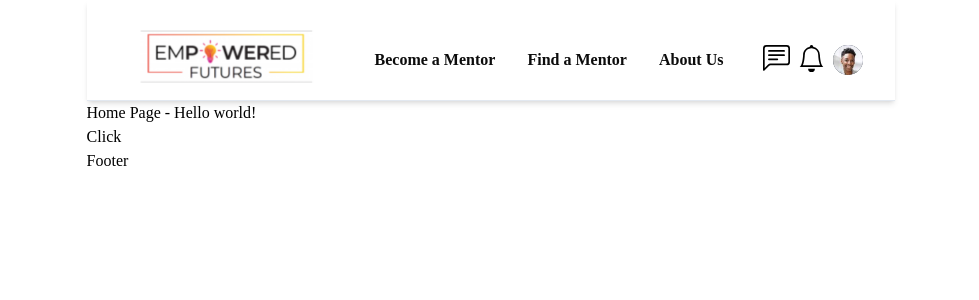
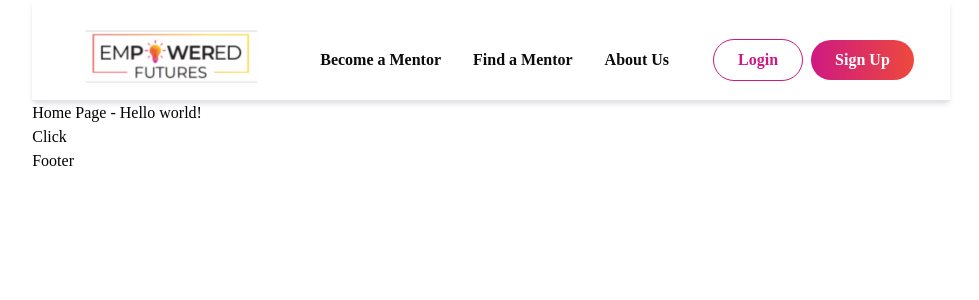
Before and after one commit to JasonXB/EF_Clone, a Next.js app: page / in a window 1280 px wide. Shown: the top 300 px of the page, without its empty margins (149-1128 px from the left). Built offline with nearby package versions, Linux system fonts and the light colour scheme; what tw-elements would draw is missing.

Commit message:
cleaned up file, ready to pr

```diff
--- a/src/components/header/Navbar.tsx
+++ b/src/components/header/Navbar.tsx
@@ -19,7 +19,7 @@ const MainLinks = () => (
 );
 
 const Navbar = () => {
-  let notLoggedIn = false; //temp for testing, will switch to auth
+  let notLoggedIn = true; //temp for testing, will switch to auth
 
   return (
     <Disclosure
@@ -111,7 +111,3 @@ const Navbar = () => {
 };
 
 export default Navbar;
-
-<>
-  <nav className="flex flex-wrap items-center justify-between pt-5 border-b shadow-md border-slate-200"></nav>
-</>;
```
